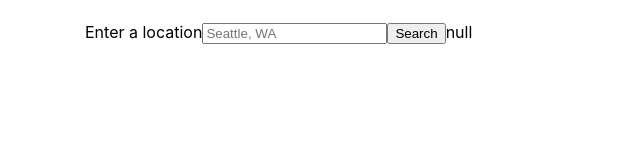
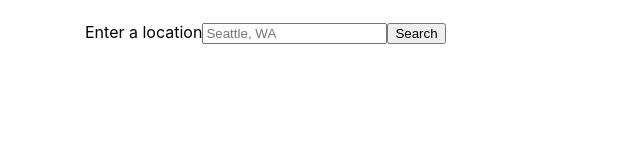
Before and after one commit to tpiere/cartaChallenge, a Next.js app: page / in a window 1280 px wide. Shown: the top 160 px of the page, without its empty margins (0-640 px from the left). Built offline with nearby package versions, Linux system fonts and the light colour scheme; what react-foursquare would draw is missing.

Commit message:
displayed results

```diff
--- a/package.json
+++ b/package.json
@@ -1,5 +1,5 @@
 {
-  "name": "cartaChallenge",
+  "name": "carta-challenge",
   "version": "1.0.0",
   "description": "",
   "main": "index.js",
--- a/pages/index.js
+++ b/pages/index.js
@@ -8,6 +8,13 @@ const foursquare = initFoursquare({
     clientSecret: 'BHIGYQV3V0314KKAMXRQ2WLHNU222G0JTPP3JPJZFNUVHAJ2'
 });
 
+
+function Venue({name, formattedAddress}){
+    return (<article>
+        <h1>{name}</h1>
+        <p>{formattedAddress}</p>
+    </article>)
+}
 
 export default function Home() {
     const [searchInput, setSearchInput] = useState('');
@@ -31,7 +38,11 @@ export default function Home() {
                     <label htmlFor="locationInput">Enter a location</label>
                     <input type="text" placeholder="Seattle, WA" id="locationInput" value={searchInput} onChange={(event) => { setSearchInput(event.target.value); }} />
                     <button type="submit">Search</button>
-                    {JSON.stringify(nearbyPlaces)}
+                    {nearbyPlaces?.response?.venues?.map((venue)=> {
+                        const name  = venue.name;
+                        const formattedAddress = venue.location.formattedAddress?.join(', ')
+                        return (<Venue name={name} formattedAddress={formattedAddress} />);
+                    })}
                 </form>
             </div>
         </Layout>
```
